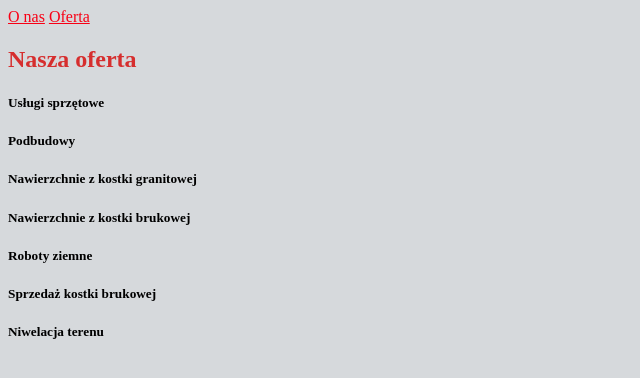
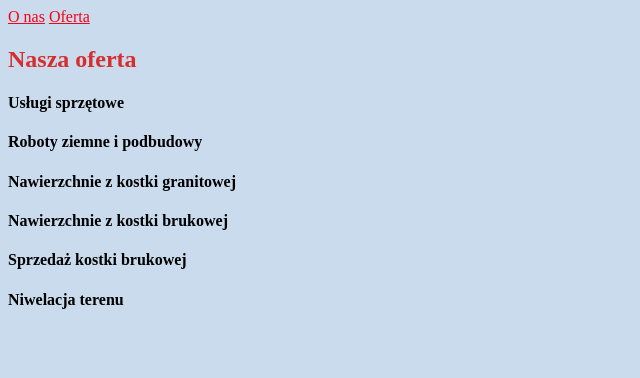
Before and after one commit to wojtowicztomasz/witmar, a plain HTML site: page oferta.html in a window 1280 px wide. Shown: the whole page, without its empty margins (0-640 px from the left). Drawn offline with Linux system fonts and the light colour scheme.

Commit message:
Change large h5-h4

```diff
--- a/oferta.html
+++ b/oferta.html
@@ -20,13 +20,13 @@
 
 
         <article>
-            <h5>Usługi sprzętowe</h5>
-            <h5>Podbudowy</h5>
-            <h5> Nawierzchnie z kostki granitowej</h5>
-            <h5> Nawierzchnie z kostki brukowej</h5>
-            <h5> Roboty ziemne</h5>
-            <h5> Sprzedaż kostki brukowej</h5>
-            <h5> Niwelacja terenu</h5>
+            <h4>Usługi sprzętowe</h4>
+            <h4>Roboty ziemne i podbudowy</h4>
+            <h4> Nawierzchnie z kostki granitowej</h4>
+            <h4> Nawierzchnie z kostki brukowej</h4>
+
+            <h4> Sprzedaż kostki brukowej</h4>
+            <h4> Niwelacja terenu</h4>
         </article>
 
     </main>
--- a/style.css
+++ b/style.css
@@ -1,4 +1,4 @@
-body {background:#45556438;
+body {background:#0a5dac38;
 
 }
 section {background: #62659125;}
```
